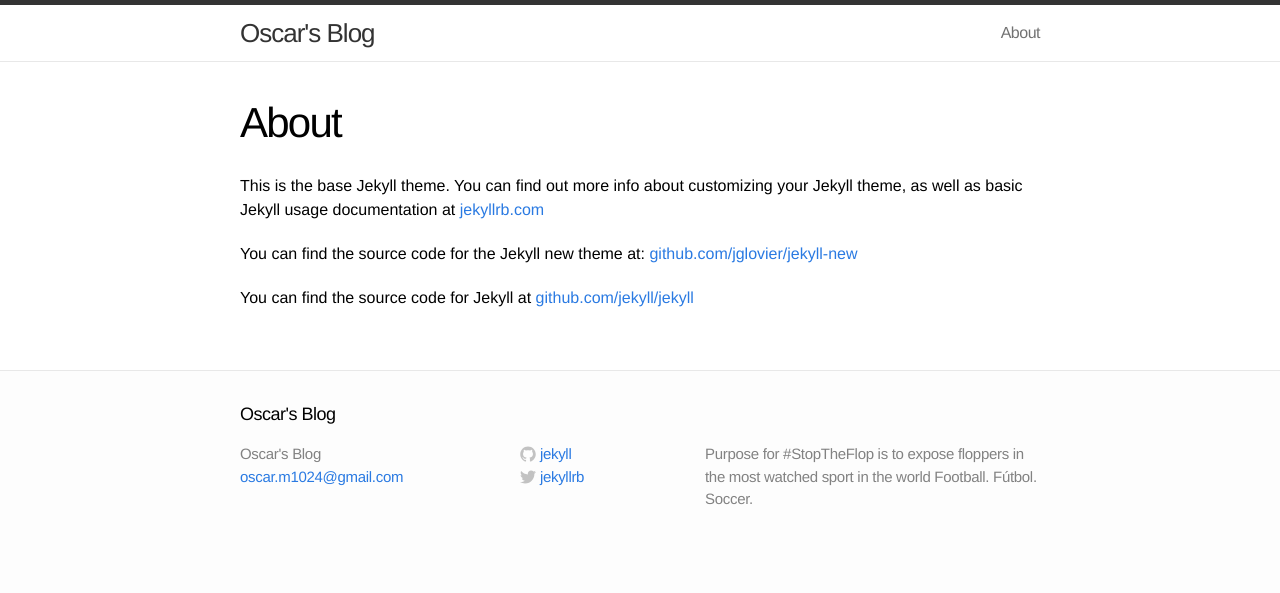
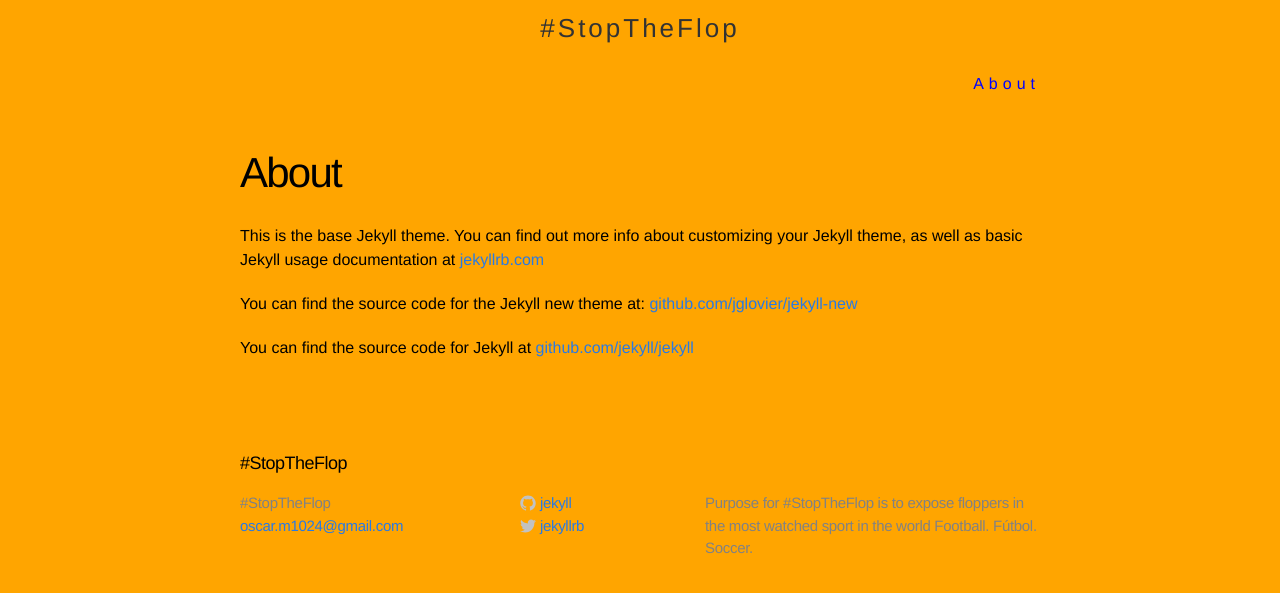
Before and after one commit to Oscar6/makersquare-page, a Jekyll site: the page built from about.md, in a window 1280 px wide. Shown: the top 593 px of the page. Built offline with Jekyll 4.4.1, drawn with Linux system fonts in a browser that asks for light colours.

Commit message:
stop the flop edit

```diff
--- a/_config.yml
+++ b/_config.yml
@@ -1,5 +1,5 @@
 # Site settings
-title: Oscar's Blog
+title: "#StopTheFlop"
 email: oscar.m1024@gmail.com
 description: "Purpose for #StopTheFlop is to expose floppers in the most watched sport in the world Football. Fútbol. Soccer."
 baseurl: ""
--- a/_posts/2014-07-20-Sunday-Blog-Post.markdown
+++ b/_posts/2014-07-20-Sunday-Blog-Post.markdown
@@ -5,8 +5,7 @@ categories:
 ---
 
 Sunday's post. Well, Monday since I typed over the post.html file and am now getting to fix the problem. Hoping to get my #StopTheFlop blog started with the skills we've learned so far in class. The blog will be dedicated to professional athletes who tend to "flop" during gameplay.
-<br>
+
 Date #StopTheFlop will launch: TBA.
-<br>
-<br>
+
 <img src="http://usatthebiglead.files.wordpress.com/2014/06/robben-gets-the-call-against-mexico.gif">
--- a/css/main.css
+++ b/css/main.css
@@ -4,16 +4,20 @@
 * {
   margin: 0;
   padding: 0;
+  background-color: orange;
 }
 
-html, body { height: 100%; }
+html, body {
+  height: 100%;
+  background-color: orange;
+}
 
 body {
   font-family: Helvetica, Arial, sans-serif;
   font-size: 16px;
   line-height: 1.5;
   font-weight: 300;
-  background-color: #fdfdfd;
+  background-color: orange;
 }
 
 h1, h2, h3, h4, h5, h6 { font-size: 100%; font-weight: 400; }
@@ -41,10 +45,10 @@ a:visited { color: #205caa; }
 /* Site header */
 
 .site-header {
-  border-top: 5px solid #333;
-  border-bottom: 1px solid #e8e8e8;
+  border-top: 0px solid #333;
+  border-bottom: 0px solid #e8e8e8;
   min-height: 56px;
-  background-color: white;
+  background-color: orange;
 }
 
 .site-title,
@@ -53,8 +57,8 @@ a:visited { color: #205caa; }
   display: block;
   color: #333;
   font-size: 26px;
-  letter-spacing: -1px;
-  float: left;
+  letter-spacing: 3px;
+  text-align: center;
   line-height: 56px;
   position: relative;
   z-index: 1;
@@ -69,15 +73,16 @@ a:visited { color: #205caa; }
 
 .site-nav .page-link {
   margin-left: 20px;
-  color: #727272;
-  letter-spacing: -.5px;
+  color: blue;
+  letter-spacing: 5px;
 }
 
 /* Site footer */
 
 .site-footer {
-  border-top: 1px solid #e8e8e8;
+  border-top: 0px solid #e8e8e8;
   padding: 30px 0;
+  background-color: orange;
 }
 
 .footer-heading {
@@ -137,7 +142,7 @@ a:visited { color: #205caa; }
 
 .page-content {
   padding: 30px 0;
-  background-color: #fff;
+  background-color: orange;
 }
 
 
@@ -146,7 +151,9 @@ a:visited { color: #205caa; }
 
 .home h1 { margin-bottom: 25px; }
 
-.posts { list-style-type: none; }
+.posts { list-style-type: none;
+  font-family: Arial;
+}
 
 .posts li { margin-bottom: 30px; }
 
@@ -258,7 +265,7 @@ a:visited { color: #205caa; }
   border-radius: 3px;
 }
 
-.post pre.terminal code { background-color: #333; }
+.post pre.terminal code { background-color: red; }
 
 /* Syntax highlighting styles */
 /* ----------------------------------------------------------*/
@@ -378,7 +385,7 @@ a:visited { color: #205caa; }
   .site-nav .menu-icon svg { width: 18px; height: 16px; }
 
   .site-nav .trigger {
-    clear: both;
+    text-align: center;
     margin-bottom: 5px;
     display: none;
   }
--- a/index.html
+++ b/index.html
@@ -12,7 +12,7 @@ layout: default
         <span class="post-date">{{ post.date | date: "%b %-d, %Y" }}</span>
         <a class="post-link" href="{{ post.url | prepend: site.baseurl }}">{{ post.title }}</a>
 
-          {{ post.excerpt }}
+          {{ post.excerpt | truncatewords: 45 }}
 
       </li>
     {% endfor %}
```
